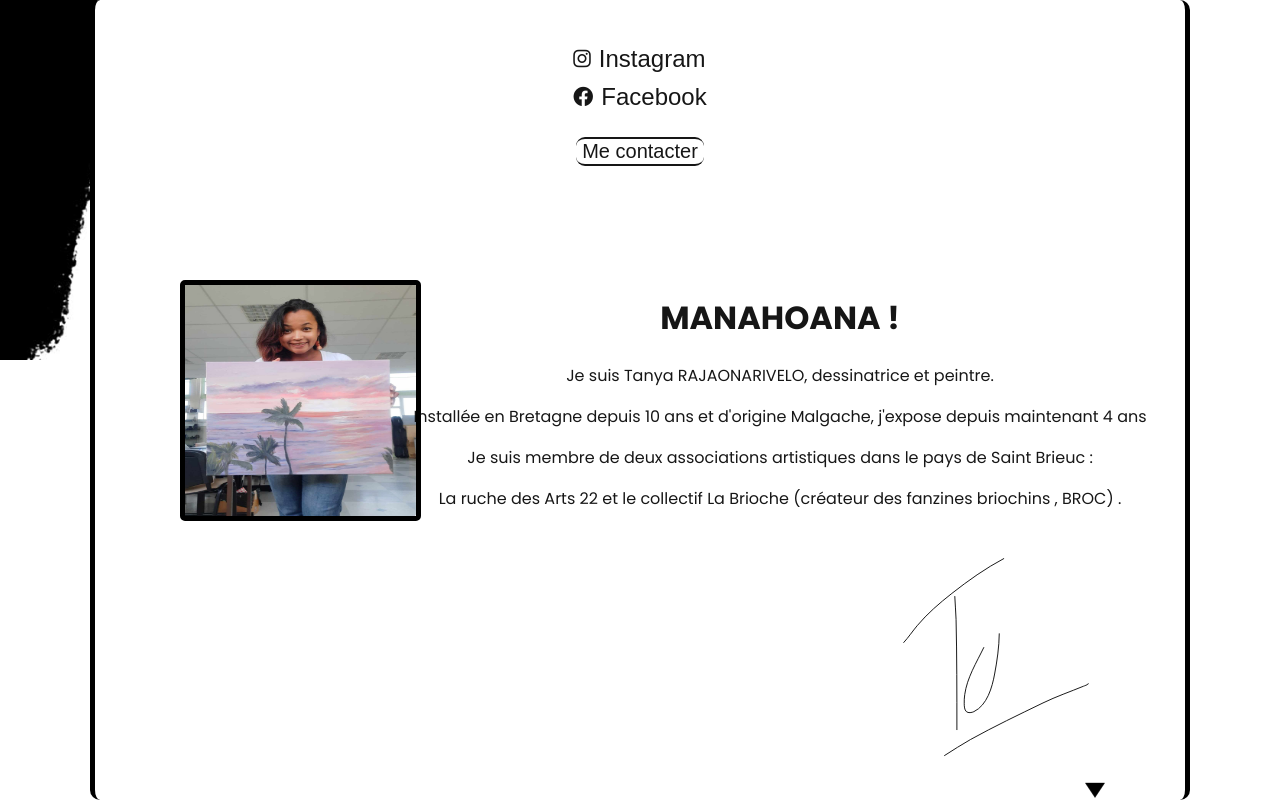
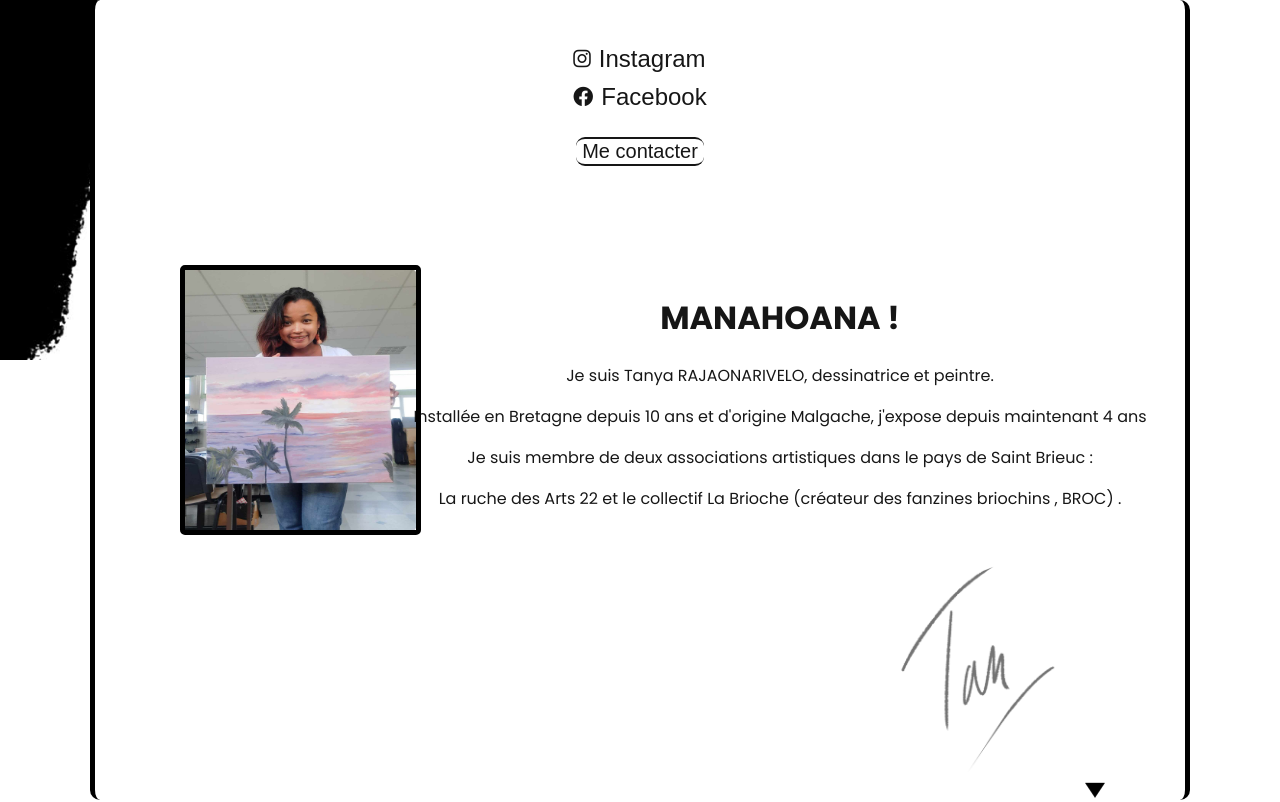
Before and after one commit to jujuli1/trajao, a React (Create React App) app: page / in a window 1280 px wide. Shown: the top 802 px of the page. Built offline with nearby package versions, Linux system fonts and the light colour scheme; a web font is replaced by a local one.

Commit message:
retouches

```diff
--- a/src/components/First.css
+++ b/src/components/First.css
@@ -23,7 +23,7 @@
 
 .photoProfile {
     width: 260px;
-    height: 260px;
+    height: 290px;
     border-radius: 5px;
     opacity: 0;      /* Initialement l'image est invisible */
     transform: scale(2); /* L'image commence à sa taille normale */
@@ -34,7 +34,7 @@
 @media (max-width: 480px) {
     .photoProfile {
         width: 260px;
-        height: 260px;
+        height: 290px;
         transform: scale(2) translateX(0);
         animation: fadeIn 4s ease-in-out forwards, shrinkAndMove 3s ease-in-out 2s forwards;
         z-index: 2;
@@ -67,7 +67,7 @@
 .cadreProfil {
     position: absolute;
     width: 231px;
-    height: 231px;
+    height: 260px;
     border: solid transparent 5px; /* Définir des bords transparents initialement */
     margin-right: 85vh;
     border-radius: 5px;
@@ -132,6 +132,8 @@
     margin-bottom: -65vh;
   position: absolute;
   margin-right: -89vh;
+  opacity: 0;
+  animation: fadeInText 3s ease-in-out 4.5s forwards;
 }
 
 @media screen and (max-width: 768px) {
--- a/src/components/First.js
+++ b/src/components/First.js
@@ -3,6 +3,7 @@ import { useState } from 'react';
 import Tanya from '../images/tanya.jpeg'
 import Modal from './Contact/Modale';
 import Contact from './Contact/Contact';
+import Sign from '../images/sign.png'
 import '../components/First.css'
 
 const First = () => {
@@ -63,6 +64,8 @@ const First = () => {
 
             <div className='signature'>
 
+              <img src={Sign} alt='signature'/>
+{/*
               <svg width="300" height="200" viewBox="0 0 622 670" fill="none" xmlns="http://www.w3.org/2000/svg">
 <rect width="622" height="670" fill="white"/>
 <path id='sign' d="M2 283C18.1285 265.405 31.4417 245.272 46.7778 227C81.1752 186.018 121.148 151.655 163.111 118.667C218.316 75.2685 274.94 34.9691 337 2" stroke="black" stroke-width="3" stroke-linecap="round"/>
@@ -71,7 +74,7 @@ const First = () => {
 <path id='sign' d="M270 300C245.478 350.486 214.002 401.063 206.222 457.611C204.76 468.237 204.204 477.71 204.556 488.389C204.825 496.572 204.988 508.295 211.667 514.556C217.859 520.361 230.339 517.928 236.944 514.722C281.582 493.06 298.055 433.167 306.389 388.667C315.017 342.596 322 294.417 322 247.444C322 240.404 321.971 261.544 321.333 268.556C319.674 286.809 316.856 304.818 316.111 323.167C314.763 356.375 311.988 392.364 325.056 423.778C327.987 430.825 331.502 437.477 339.778 438C343.68 438.246 346.069 438.796 348.389 435.389C384.547 382.282 404.884 317.732 415.333 254.833C419.046 232.485 421.278 209.937 423.889 187.444C425.019 177.71 427.555 148.543 428 158.333C428.877 177.617 426.991 197.515 426.444 216.778C425.396 253.748 424.088 290.676 424 327.667C423.873 381.408 423.191 542.63 423 488.889C422.877 454.237 433.495 419.272 442.944 386.278C451.284 357.159 461.775 328.821 475 301.556C479.928 291.395 485.067 278.963 492.278 270.056C493.476 268.576 496.27 288.592 496.444 289.778C499.062 307.527 500.412 324.968 501.056 342.889C501.609 358.287 504.56 372.559 511.778 386.333C529.391 419.948 554.915 377.123 561 358" stroke="black" stroke-width="3" stroke-linecap="round"/>
 </svg>
 
-              {/*
+
 
             <svg width="300" height="200" viewBox="0 0 1011 635" fill="none" xmlns="http://www.w3.org/2000/svg">
 <rect width="1011" height="635" fill="white"/>
--- a/src/components/Second.css
+++ b/src/components/Second.css
@@ -20,6 +20,7 @@ ul{
     cursor: pointer;
     transition: transform 0.3s ease, box-shadow 0.3s ease;
     border-radius: 10px;
+    margin-right: 4vh;
 }
 
 .img:hover {
```
Also changed, not shown: src/images/sign.png (added).
